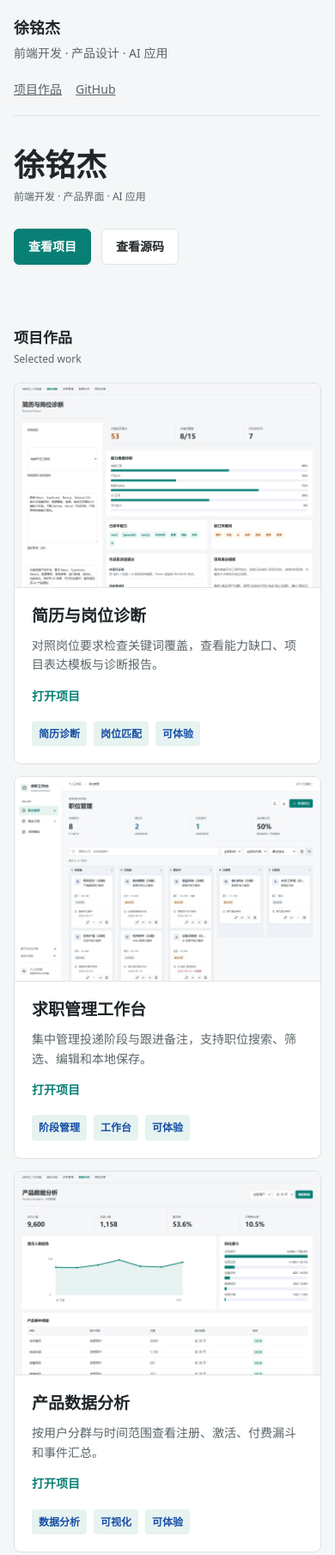
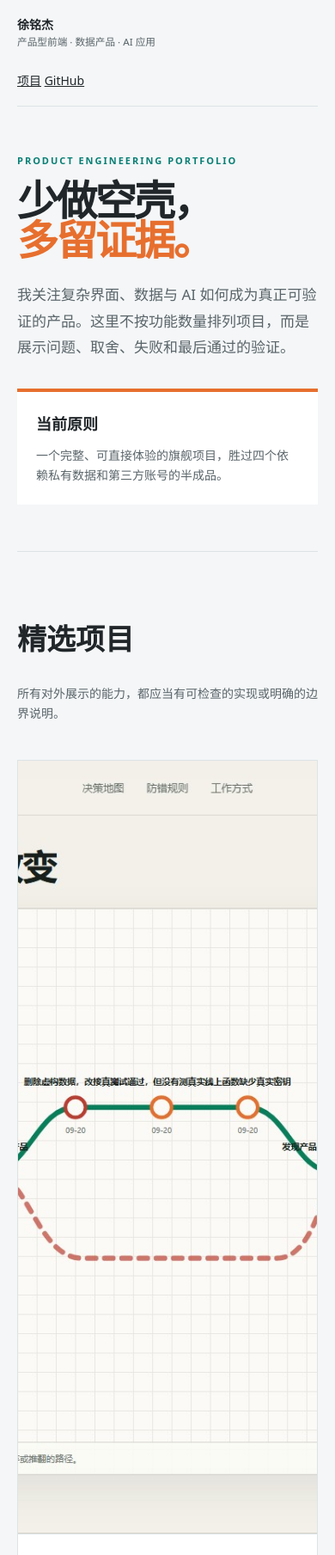
Before and after one commit to MmIiNnGgXx/personal-website, a plain HTML site: page index.html in a window 390 px wide. Shown: the top 1809 px of the page at 86% size. Drawn offline with Linux system fonts and the light colour scheme.

Commit message:
refactor: 首页改为精选作品集,下线归档项目入口

```diff
--- a/index.html
+++ b/index.html
@@ -3,23 +3,23 @@
 <head>
     <meta charset="UTF-8">
     <meta name="viewport" content="width=device-width, initial-scale=1.0">
-    <meta name="description" content="徐铭杰的产品型前端与 AI 应用作品集，展示简历分析、求职看板、产品数据分析和后台系统设计。">
-    <title>徐铭杰 | 前端开发与 AI 应用作品集</title>
+    <meta name="description" content="徐铭杰的产品型前端与 AI 应用作品集，重点展示弯路地图 Detour 和 AI 四子棋。">
+    <title>徐铭杰 · 产品型前端与 AI 应用作品集</title>
+    <!-- 旧版主页(含 5 个项目卡片)已于整理时移除,可从 git 历史找回 -->
     <style>
+        /* ============ 设计变量 ============ */
         :root {
             color-scheme: light;
-            --bg: #f7f7f4;
-            --panel: #ffffff;
-            --text: #1f2933;
-            --muted: #667085;
-            --line: #deded7;
-            --accent: #2563eb;
-            --accent-soft: #e7efff;
-            --ok: #0f766e;
-            --warn: #b45309;
-            font-family: Inter, ui-sans-serif, system-ui, -apple-system, BlinkMacSystemFont, "Segoe UI", sans-serif;
+            --bg: #f4f6f7;
+            --text: #202629;
+            --ink: #202629;
+            --muted: #596469;
+            --line: #dde3e5;
+            --accent: #087f75;
+            font-family: "PingFang SC", "Microsoft YaHei", system-ui, sans-serif;
         }
 
+        /* ============ 基础 ============ */
         * {
             box-sizing: border-box;
         }
@@ -28,412 +28,301 @@
             margin: 0;
             background: var(--bg);
             color: var(--text);
+            font-size: 14px;
+            line-height: 1.6;
         }
 
         a {
             color: inherit;
         }
 
-        .shell {
-            width: min(1120px, calc(100% - 32px));
-            margin: 0 auto;
+        /* ============ 页面外壳与顶栏 ============ */
+        .portfolio-shell {
+            width: min(1180px, calc(100% - 40px));
+            margin: auto;
         }
 
-        header {
+        .portfolio-head {
+            min-height: 72px;
             display: flex;
             align-items: center;
             justify-content: space-between;
             gap: 24px;
-            padding: 28px 0;
             border-bottom: 1px solid var(--line);
         }
 
-        .brand {
+        .portfolio-brand {
             display: grid;
-            gap: 4px;
+            text-decoration: none;
+            font-weight: 800;
         }
 
-        .brand strong {
+        .portfolio-brand small {
+            color: var(--muted);
+            font-weight: 500;
+        }
+
+        /* ============ Hero ============ */
+        .portfolio-hero {
+            display: grid;
+            grid-template-columns: 1.2fr 0.8fr;
+            gap: 72px;
+            align-items: end;
+            padding: 92px 0 70px;
+        }
+
+        .portfolio-eyebrow {
+            margin: 0 0 14px;
+            color: var(--accent);
+            font-size: 11px;
+            font-weight: 800;
+            letter-spacing: 0.18em;
+        }
+
+        .portfolio-hero h1 {
+            margin: 0;
+            font-size: clamp(48px, 7vw, 88px);
+            line-height: 0.96;
+            letter-spacing: -0.055em;
+        }
+
+        .portfolio-hero h1 em {
+            display: block;
+            color: #e76f2e;
+            font-style: normal;
+        }
+
+        .portfolio-lead {
+            max-width: 630px;
+            margin: 26px 0 0;
+            color: var(--muted);
+            font-size: 17px;
+            line-height: 1.8;
+        }
+
+        .portfolio-note {
+            padding: 22px;
+            border-top: 4px solid #e76f2e;
+            background: #fff;
+            color: var(--muted);
+            line-height: 1.7;
+        }
+
+        .portfolio-note strong {
+            display: block;
+            margin-bottom: 9px;
+            color: var(--ink);
             font-size: 18px;
         }
 
-        .brand span,
-        nav {
-            color: var(--muted);
-            font-size: 14px;
+        /* ============ 精选项目 ============ */
+        .portfolio-projects {
+            padding: 56px 0 80px;
+            border-top: 1px solid var(--line);
         }
 
-        nav {
+        .portfolio-section-head {
             display: flex;
-            gap: 16px;
-            flex-wrap: wrap;
+            justify-content: space-between;
+            align-items: end;
+            gap: 24px;
+            margin-bottom: 24px;
         }
 
-        .hero {
-            display: grid;
-            grid-template-columns: minmax(0, 1.2fr) minmax(280px, 0.8fr);
-            gap: 32px;
-            padding: 64px 0 40px;
-            align-items: end;
+        .portfolio-section-head h2 {
+            margin: 0;
+            font-size: 34px;
         }
 
-        h1 {
-            max-width: 760px;
+        .portfolio-section-head p {
+            max-width: 480px;
             margin: 0;
-            font-size: clamp(40px, 7vw, 78px);
-            line-height: 0.96;
-            letter-spacing: 0;
-        }
-
-        .lead {
-            max-width: 660px;
-            margin: 24px 0 0;
             color: var(--muted);
-            font-size: 18px;
             line-height: 1.7;
         }
 
-        .status {
+        .portfolio-grid {
             display: grid;
-            gap: 12px;
-            padding: 20px;
-            background: var(--panel);
-            border: 1px solid var(--line);
-            border-radius: 8px;
+            grid-template-columns: 1.55fr 0.65fr;
+            gap: 18px;
         }
 
-        .status-row {
-            display: flex;
-            justify-content: space-between;
-            gap: 16px;
-            font-size: 14px;
+        .portfolio-project {
+            display: grid;
+            min-width: 0;
+            background: #fff;
+            border: 1px solid var(--line);
+            text-decoration: none;
+            transition: transform 0.18s, box-shadow 0.18s;
         }
 
-        .status-row span {
-            color: var(--muted);
+        .portfolio-project:hover {
+            transform: translateY(-3px);
+            box-shadow: 0 20px 48px rgba(28, 38, 34, 0.08);
         }
 
-        .actions {
-            display: flex;
-            gap: 12px;
-            flex-wrap: wrap;
-            margin-top: 28px;
-        }
-
-        .button {
-            display: inline-flex;
-            min-height: 42px;
-            align-items: center;
-            justify-content: center;
-            padding: 0 16px;
-            border-radius: 6px;
-            border: 1px solid var(--line);
-            background: var(--panel);
-            text-decoration: none;
-            font-weight: 650;
-        }
-
-        .button.primary {
-            border-color: var(--accent);
-            background: var(--accent);
-            color: #ffffff;
-        }
-
-        section {
-            padding: 40px 0;
-        }
-
-        .section-head {
-            display: flex;
-            align-items: end;
-            justify-content: space-between;
-            gap: 24px;
-            margin-bottom: 18px;
-        }
-
-        h2 {
-            margin: 0;
-            font-size: 28px;
-            letter-spacing: 0;
-        }
-
-        .section-head p {
-            max-width: 520px;
-            margin: 0;
-            color: var(--muted);
-            line-height: 1.6;
-        }
-
-        .grid {
-            display: grid;
-            grid-template-columns: repeat(3, minmax(0, 1fr));
-            gap: 14px;
-        }
-
-        .project {
-            min-height: 260px;
-            display: grid;
-            align-content: space-between;
-            gap: 20px;
-            padding: 20px;
-            background: var(--panel);
-            border: 1px solid var(--line);
-            border-radius: 8px;
-        }
-
-        .project h3 {
-            margin: 0 0 10px;
-            font-size: 19px;
-        }
-
-        .project p {
-            margin: 0;
-            color: var(--muted);
-            line-height: 1.6;
-        }
-
-        .project-link {
-            display: inline-flex;
-            margin-top: 14px;
-            color: var(--accent);
-            font-weight: 700;
-            text-decoration: none;
-        }
-
-        .tags {
-            display: flex;
-            flex-wrap: wrap;
-            gap: 8px;
-        }
-
-        .tag {
-            padding: 5px 8px;
-            border-radius: 999px;
-            background: var(--accent-soft);
-            color: #174ea6;
-            font-size: 12px;
-            font-weight: 650;
-        }
-
-        .tag.todo {
-            background: #fff7ed;
-            color: var(--warn);
-        }
-
-        .timeline {
-            display: grid;
-            border-top: 1px solid var(--line);
-        }
-
-        .step {
-            display: grid;
-            grid-template-columns: 120px minmax(0, 1fr);
-            gap: 20px;
-            padding: 18px 0;
+        .portfolio-project img {
+            width: 100%;
+            aspect-ratio: 16/9;
+            object-fit: cover;
+            background: #e7e4da;
             border-bottom: 1px solid var(--line);
         }
 
-        .step strong {
-            color: var(--ok);
+        .portfolio-body {
+            padding: 24px;
         }
 
-        .step p {
+        .portfolio-project h3 {
+            margin: 0 0 10px;
+            font-size: 25px;
+        }
+
+        .portfolio-project p {
             margin: 0;
             color: var(--muted);
-            line-height: 1.6;
+            line-height: 1.7;
         }
 
-        footer {
+        .portfolio-tags {
+            display: flex;
+            gap: 7px;
+            flex-wrap: wrap;
+            margin-top: 22px;
+        }
+
+        .portfolio-tag {
+            padding: 5px 8px;
+            background: #e4f1eb;
+            color: var(--accent);
+            border-radius: 3px;
+            font-size: 11px;
+            font-weight: 750;
+        }
+
+        .portfolio-secondary h3 {
+            font-size: 20px;
+        }
+
+        /* ============ 归档说明与页脚 ============ */
+        .portfolio-archive {
+            padding: 32px 0;
+            border-top: 1px solid var(--line);
+            color: var(--muted);
+            line-height: 1.7;
+        }
+
+        .portfolio-archive strong {
+            color: var(--ink);
+        }
+
+        .portfolio-footer {
             display: flex;
             justify-content: space-between;
             gap: 20px;
-            flex-wrap: wrap;
-            padding: 36px 0;
+            padding: 30px 0;
             border-top: 1px solid var(--line);
             color: var(--muted);
-            font-size: 14px;
+            font-size: 12px;
         }
 
-        @media (max-width: 860px) {
-            header,
-            .section-head,
-            footer {
+        /* ============ 响应式 ============ */
+        @media (max-width: 800px) {
+            .portfolio-head,
+            .portfolio-footer,
+            .portfolio-section-head {
                 align-items: flex-start;
                 flex-direction: column;
+                padding-block: 18px;
             }
 
-            .hero,
-            .grid {
+            .portfolio-hero,
+            .portfolio-grid {
                 grid-template-columns: 1fr;
             }
 
-            .hero {
-                padding-top: 40px;
+            .portfolio-hero {
+                padding: 54px 0;
+                gap: 32px;
             }
 
-            .step {
-                grid-template-columns: 1fr;
-                gap: 8px;
+            .portfolio-hero h1 {
+                font-size: 48px;
+            }
+
+            .portfolio-body {
+                padding: 20px;
             }
         }
-    .hero { display:block; padding:32px 0; } .hero h1 { font-size:36px; } .grid { grid-template-columns:repeat(2,minmax(0,1fr)); } .project { min-height:200px; } @media(max-width:700px){ .grid{grid-template-columns:1fr;} }
-
-      :root { --bg:#f4f6f7; --text:#202629; --ink:#202629; --muted:#596469; --line:#dde3e5; --accent:#087f75; --blue:#087f75; --accent-soft:#e6f3f0; font-family:"PingFang SC","Microsoft YaHei",system-ui,sans-serif; }
-      body { font-size:14px; line-height:1.6; }
-      .shell { width:min(1440px,calc(100% - 64px)); }
-      header { padding:24px 0; align-items:center; gap:20px; }
-      h1 { font-size:28px; line-height:1.4; overflow-wrap:anywhere; }
-      h2 { font-size:17px; line-height:1.5; }
-      h3 { line-height:1.5; }
-      .subtitle { display:block; color:var(--muted); font-size:12px; font-weight:400; margin-top:4px; }
-      .workspace-nav { display:flex; gap:24px; flex-wrap:wrap; padding:16px 0; border-bottom:1px solid var(--line); }
-      .workspace-nav a { color:var(--muted); text-decoration:none; font-size:13px; }
-      .workspace-nav a[aria-current="page"] { color:var(--accent); font-weight:700; }
-      .panel { border:0; border-radius:0; background:#fff; padding:24px; min-width:0; }
-      .metrics,.stats { gap:0; border-bottom:1px solid var(--line); }
-      .metrics>.card,.metric,.stat { border:0; border-radius:0; border-right:1px solid var(--line); background:transparent; padding:18px 24px; }
-      .metrics>:last-child,.stats>:last-child { border-right:0; }
-      .metric strong,.stat strong,.card strong { font-variant-numeric:tabular-nums; }
-      .grid,.layout,main { min-width:0; }
-      input,select,textarea { min-width:0; font-weight:400; }
-      button,.button { font-weight:600; transition:background .15s; }
-      button:hover,.button:hover { filter:brightness(.94); }
-      button:disabled { opacity:.45; cursor:not-allowed; }
-      :focus-visible { outline:3px solid #087f75; outline-offset:3px; }
-      th { background:#f5f7f8; white-space:nowrap; text-transform:none; }
-      td { overflow-wrap:anywhere; }
-      tbody tr:hover { background:#f5faf9; }
-      .badge,.chip,.tag { border-radius:4px; }
-      .ghost,.move button { background:#e6f3f0; color:#086b62; }
-      .bar { border-radius:3px; }
-      .area { fill:#e6f3f0; }
-      .table-wrap { max-width:100%; }
-      @media(max-width:980px) { .shell { width:calc(100% - 32px); } .metrics,.stats { grid-template-columns:repeat(2,minmax(0,1fr)); } }
-      @media(max-width:560px) { h1 { font-size:23px; } header { padding:18px 0; } .panel { padding:16px; } .workspace-nav { gap:12px; } .metrics>.card,.metric,.stat { padding:14px 10px; } .metric strong,.stat strong,.card strong { font-size:25px; } }
-      @media(prefers-reduced-motion:reduce) { * { transition:none!important; } }
-      .project { padding:0; overflow:hidden; gap:0; }
-      .project h3,.project p,.project .project-link { margin-left:20px; margin-right:20px; }
-      .project h3 { margin-top:18px; }
-      .project .tags { padding:18px 20px 20px; }
-      .project-preview { display:block; width:100%; height:auto; aspect-ratio:3/2; object-fit:contain; background:#f4f6f7; border-bottom:1px solid var(--line); }
-      header { justify-content:space-between; }
-      @media(max-width:860px) { header { align-items:flex-start; } }
     </style>
 </head>
 <body>
-    <div class="shell">
-        <header>
-            <div class="brand">
-                <strong>徐铭杰</strong>
-                <span>前端开发 · 产品设计 · AI 应用</span>
-            </div>
+    <div class="portfolio-shell">
+        <header class="portfolio-head">
+            <a class="portfolio-brand" href="./">徐铭杰<small>产品型前端 · 数据产品 · AI 应用</small></a>
             <nav aria-label="主导航">
-                <a href="#projects">项目作品</a>
-
+                <a href="#selected-projects">项目</a>
                 <a href="https://github.com/MmIiNnGgXx">GitHub</a>
             </nav>
         </header>
 
         <main>
-            <section class="hero">
+            <section class="portfolio-hero">
                 <div>
-                    <h1>徐铭杰<span class="subtitle">前端开发 · 产品界面 · AI 应用</span></h1>
-
-                    <div class="actions">
-                        <a class="button primary" href="#projects">查看项目</a>
-                        <a class="button" href="https://github.com/MmIiNnGgXx/personal-website">查看源码</a>
-                    </div>
+                    <p class="portfolio-eyebrow">PRODUCT ENGINEERING PORTFOLIO</p>
+                    <h1>少做空壳，<em>多留证据。</em></h1>
+                    <p class="portfolio-lead">我关注复杂界面、数据与 AI 如何成为真正可验证的产品。这里不按功能数量排列项目，而是展示问题、取舍、失败和最后通过的验证。</p>
                 </div>
-
-
+                <aside class="portfolio-note">
+                    <strong>当前原则</strong>
+                    一个完整、可直接体验的旗舰项目，胜过四个依赖私有数据和第三方账号的半成品。
+                </aside>
             </section>
 
-            <section id="projects">
-                <div class="section-head"><h2>项目作品 <span class="subtitle">Selected work</span></h2></div>
-
-                <div class="grid">
-                    <article class="project">
-                        <div>
-                            <img class="project-preview" src="assets/screenshots/ai-resume-reviewer.jpg" alt="简历诊断页面，包含输入区、关键词匹配分和能力维度" width="1440" height="960">
-                            <h3>简历与岗位诊断</h3>
-                            <p>对照岗位要求检查关键词覆盖，查看能力缺口、项目表达模板与诊断报告。</p>
-                            <a class="project-link" href="projects/ai/ai-resume-reviewer/">打开项目</a>
+            <section class="portfolio-projects" id="selected-projects">
+                <header class="portfolio-section-head">
+                    <h2>精选项目</h2>
+                    <p>所有对外展示的能力，都应当有可检查的实现或明确的边界说明。</p>
+                </header>
+                <div class="portfolio-grid">
+                    <a class="portfolio-project" href="projects/tools/detour/">
+                        <img src="assets/screenshots/detour.jpg" alt="弯路地图的地铁线路式决策复盘界面" width="1440" height="900">
+                        <div class="portfolio-body">
+                            <p class="portfolio-eyebrow">FLAGSHIP · LOCAL-FIRST</p>
+                            <h3>弯路地图 Detour</h3>
+                            <p>读取 Git 与明确选择的 AI 编程会话，找出失败、回退和方向调整；经人工复核后，把弯路变成下一项目的防错规则。</p>
+                            <div class="portfolio-tags">
+                                <span class="portfolio-tag">Git 日志解析</span>
+                                <span class="portfolio-tag">隐私脱敏</span>
+                                <span class="portfolio-tag">SVG 决策地图</span>
+                                <span class="portfolio-tag">静态导出</span>
+                            </div>
                         </div>
-                        <div class="tags">
-                            <span class="tag">简历诊断</span>
-                            <span class="tag">岗位匹配</span>
-                            <span class="tag">可体验</span>
+                    </a>
+                    <a class="portfolio-project portfolio-secondary" href="projects/games/ai-connect4/">
+                        <img src="assets/screenshots/ai-connect4.png" alt="AI 四子棋棋盘与局势分析" width="1440" height="960">
+                        <div class="portfolio-body">
+                            <p class="portfolio-eyebrow">ALGORITHM</p>
+                            <h3>AI 四子棋</h3>
+                            <p>零依赖浏览器游戏。Minimax、Alpha-Beta 剪枝、三档难度与实时局势分析。</p>
+                            <div class="portfolio-tags">
+                                <span class="portfolio-tag">搜索算法</span>
+                                <span class="portfolio-tag">可直接体验</span>
+                            </div>
                         </div>
-                    </article>
-
-                    <article class="project">
-                        <div>
-                            <img class="project-preview" src="assets/screenshots/job-search-dashboard.jpg" alt="求职工作台，包含职位表单、搜索和五阶段看板" width="1440" height="960">
-                            <h3>求职管理工作台</h3>
-                            <p>集中管理投递阶段与跟进备注，支持职位搜索、筛选、编辑和本地保存。</p>
-                            <a class="project-link" href="projects/data-dashboards/job-search-dashboard/">打开项目</a>
-                        </div>
-                        <div class="tags">
-                            <span class="tag">阶段管理</span>
-                            <span class="tag">工作台</span>
-                            <span class="tag">可体验</span>
-                        </div>
-                    </article>
-
-                    <article class="project">
-                        <div>
-                            <img class="project-preview" src="assets/screenshots/product-analytics-dashboard.jpg" alt="产品数据页面，包含分群筛选、激活趋势和转化漏斗" width="1440" height="960" loading="lazy">
-                            <h3>产品数据分析</h3>
-                            <p>按用户分群与时间范围查看注册、激活、付费漏斗和事件汇总。</p>
-                            <a class="project-link" href="projects/data-dashboards/product-analytics-dashboard/">打开项目</a>
-                        </div>
-                        <div class="tags">
-                            <span class="tag">数据分析</span>
-                            <span class="tag">可视化</span>
-                            <span class="tag">可体验</span>
-                        </div>
-                    </article>
-
-                    <article class="project">
-                        <div>
-                            <img class="project-preview" src="assets/screenshots/commerce-cms-dashboard.jpg" alt="商品运营页面，包含经营指标、商品表单和业务表格" width="1440" height="960" loading="lazy">
-                            <h3>商品运营后台</h3>
-                            <p>管理商品资料和库存，筛选订单状态，查看客户消费与经营指标。</p>
-                            <a class="project-link" href="projects/data-dashboards/commerce-cms-dashboard/">打开项目</a>
-                        </div>
-                        <div class="tags">
-                            <span class="tag">运营管理</span>
-                            <span class="tag">表格表单</span>
-                            <span class="tag">可体验</span>
-                        </div>
-                    </article>
-
-                    <article class="project">
-                        <div>
-                            <img class="project-preview" src="assets/screenshots/ai-connect4.png" alt="AI 四子棋，含棋盘、难度分级与实时局势分析面板" width="1440" height="960" loading="lazy">
-                            <h3>AI 四子棋</h3>
-                            <p>单文件、零依赖的网页小游戏。Minimax + Alpha-Beta 剪枝 AI，含三档难度与实时局势分析面板。</p>
-                            <a class="project-link" href="projects/games/ai-connect4/">打开项目</a>
-                        </div>
-                        <div class="tags">
-                            <span class="tag">游戏设计</span>
-                            <span class="tag">搜索算法</span>
-                            <span class="tag">可体验</span>
-                        </div>
-                    </article>
-
-
-
-
+                    </a>
                 </div>
             </section>
 
-
+            <section class="portfolio-archive">
+                <strong>关于旧项目</strong><br>
+                简历诊断、求职管理、GA4 分析和 Shopify 后台已从公开项目入口下线。代码保留用于复盘，但在完成真实端到端验收前不再宣称“已接入”或“真实可用”。
+            </section>
         </main>
 
-        <footer>
-            <span>作者： 徐铭杰</span>
-            <span>前端工程 · 产品界面 · AI 应用</span>
+        <footer class="portfolio-footer">
+            <span>徐铭杰 · 2026</span>
+            <span>真实失败，比虚构成功更有价值。</span>
         </footer>
     </div>
 </body>
```
